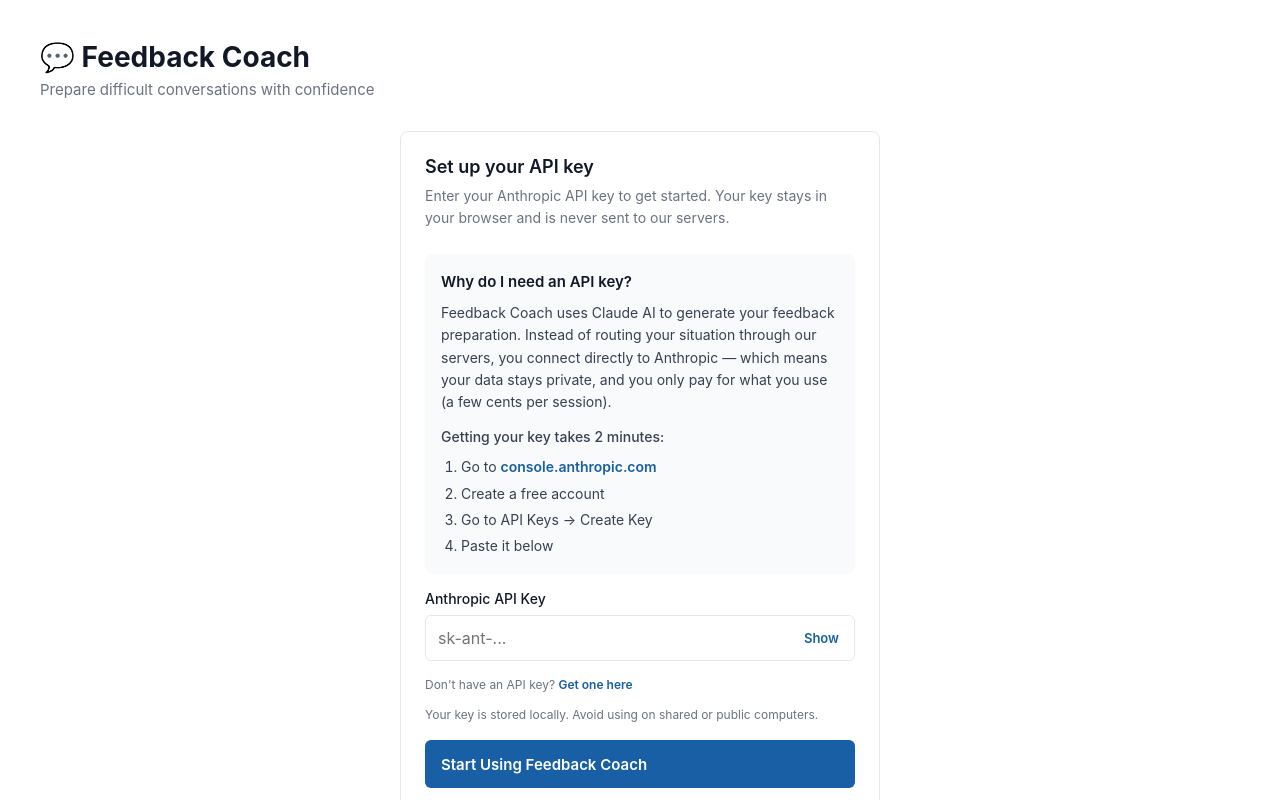
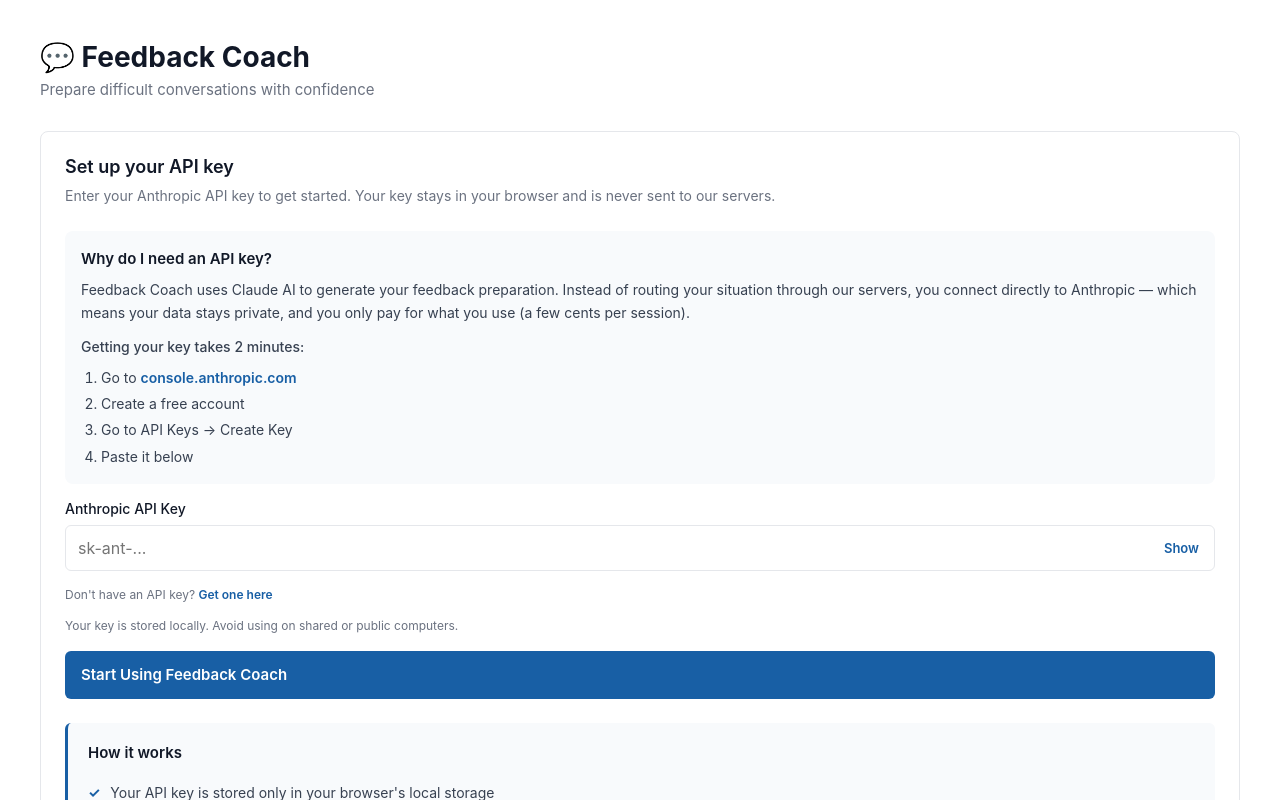
Before and after one commit to WieSoe/feedback-coach, a React (Vite) app: page / in a window 1280 px wide. Shown: the top 800 px of the page. Built offline with nearby package versions, Linux system fonts and the light colour scheme.

Commit message:
fix: left-align API key setup card

```diff
--- a/src/styles/ApiKeySetup.css
+++ b/src/styles/ApiKeySetup.css
@@ -1,6 +1,5 @@
 .api-setup {
-  max-width: 480px;
-  margin: 0 auto;
+  max-width: 100%;
   text-align: left;
 }
 
```
